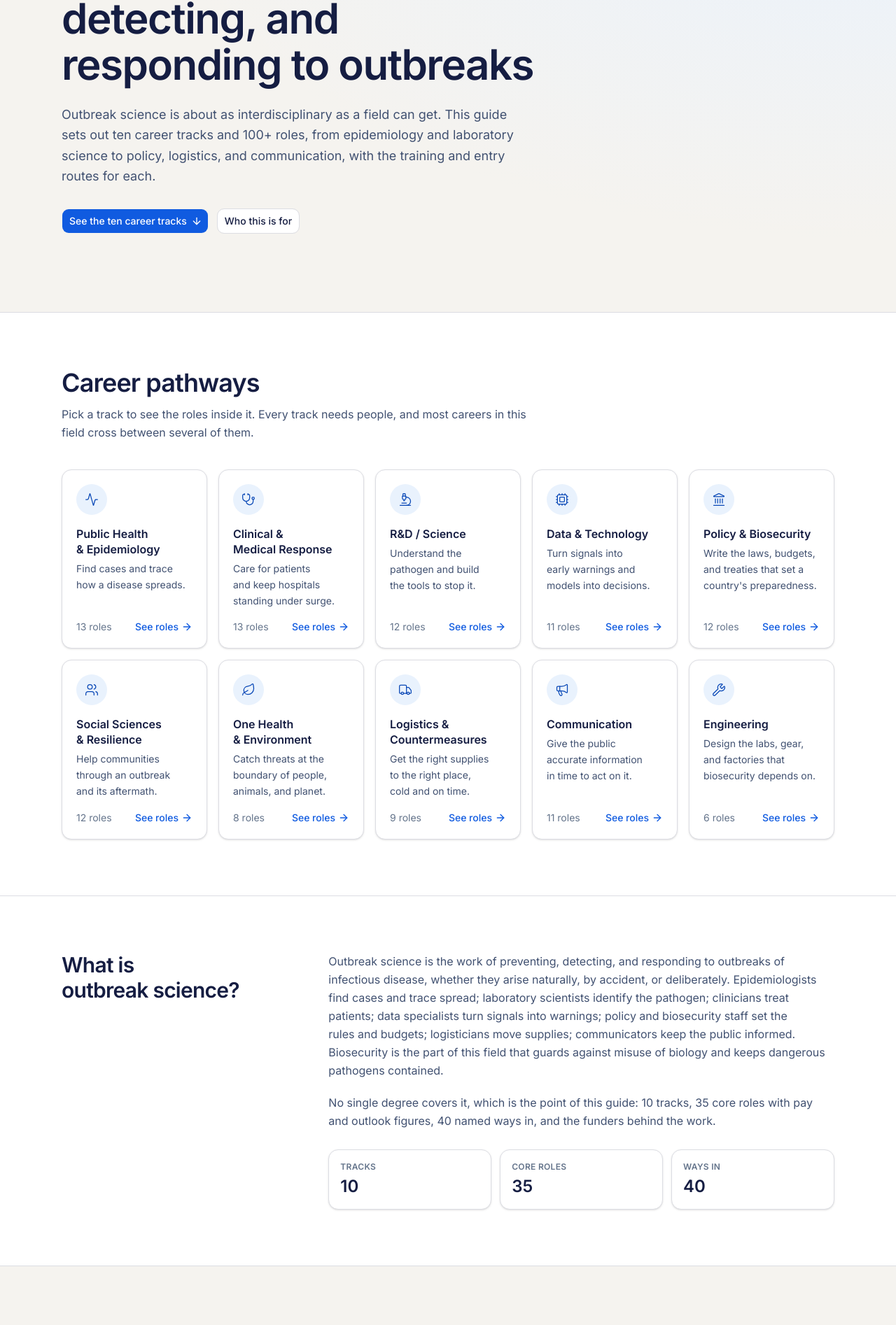
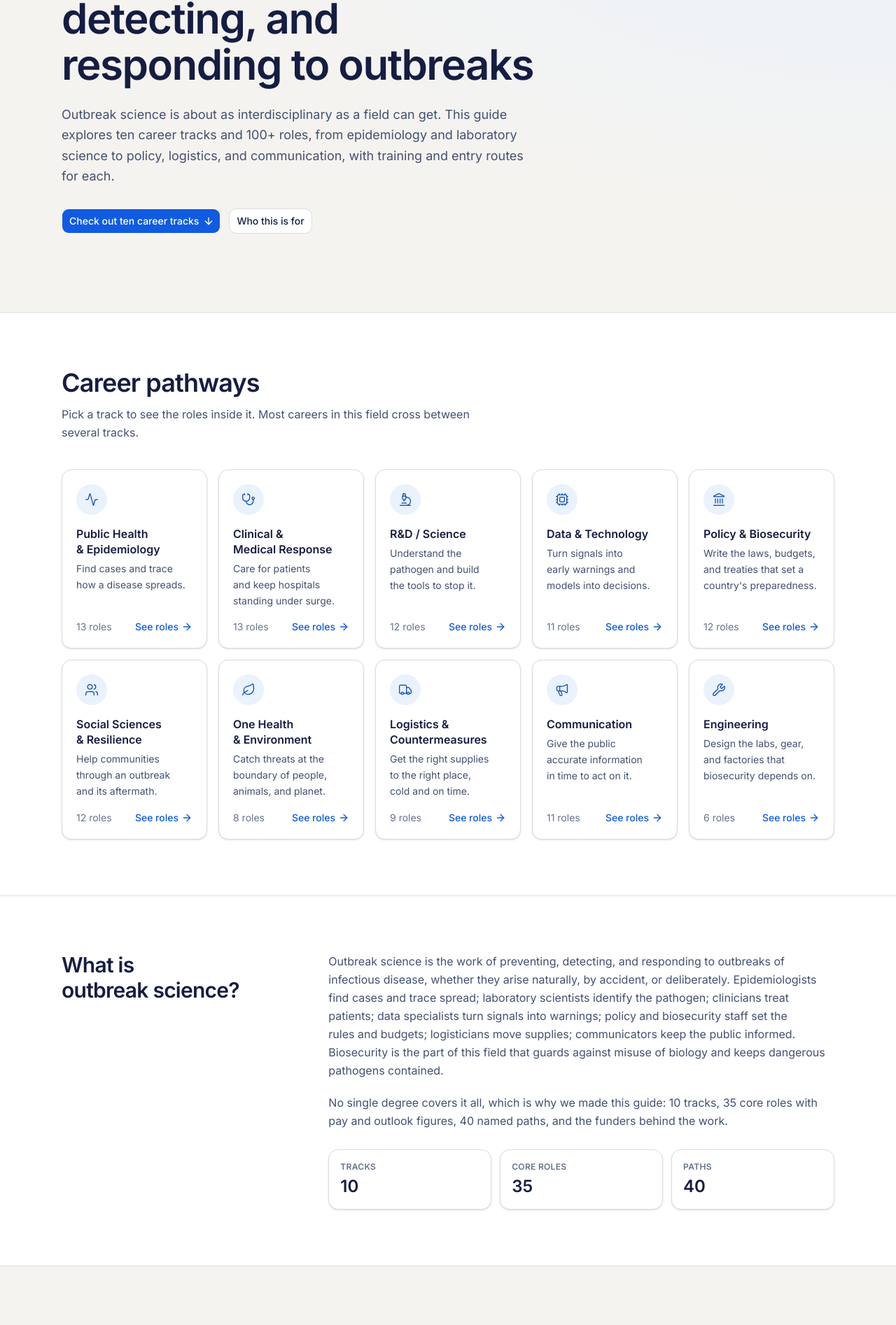
Before and after one commit to phagehunter/outbreak-science-careers, a Next.js app: page / in a window 1280 px wide. Shown: the part 286-2180 px from the top of the page at 70% size. Built offline with nearby package versions, Linux system fonts and the light colour scheme.

Commit message:
Update page.tsx
Minor text edits

```diff
--- a/src/app/page.tsx
+++ b/src/app/page.tsx
@@ -42,14 +42,14 @@ export default function Home() {
             </h1>
             <p className="mt-6 max-w-2xl text-lg leading-relaxed text-ink">
               Outbreak science is about as interdisciplinary as a field can
-              get. This guide sets out {spellOut(categories.length)} career tracks and{" "}
+              get. This guide explores {spellOut(categories.length)} career tracks and{" "}
               {roundDownPlus(roleCount)} roles, from epidemiology and laboratory science to
-              policy, logistics, and communication, with the training and entry routes for each.
+              policy, logistics, and communication, with training and entry routes for each.
             </p>
             <div className="mt-8 flex flex-wrap gap-3">
               <Button size="lg" asChild>
                 <a href="#pathways">
-                  See the {spellOut(categories.length)} career tracks
+                  Check out {spellOut(categories.length)} career tracks
                   <ArrowDown data-icon="inline-end" />
                 </a>
               </Button>
@@ -70,9 +70,7 @@ export default function Home() {
               Career pathways
             </h2>
             <p className="mt-3 text-base leading-relaxed text-ink">
-              Pick a track to see the roles inside it. Every track needs
-              people, and most careers in this field cross between several of
-              them.
+              Pick a track to see the roles inside it. Most careers in this field cross between several tracks.
             </p>
           </div>
           <CareerVisualizer />
@@ -96,8 +94,8 @@ export default function Home() {
                 against misuse of biology and keeps dangerous pathogens contained.
               </p>
               <p>
-                No single degree covers it, which is the point of this guide: {categories.length} tracks,{" "}
-                {roles.length} core roles with pay and outlook figures, {routesData.routes.length} named ways in,
+                No single degree covers it all, which is why we made this guide: {categories.length} tracks,{" "}
+                {roles.length} core roles with pay and outlook figures, {routesData.routes.length} named paths,
                 and the funders behind the work.
               </p>
               <dl className="grid grid-cols-3 gap-3 pt-2">
@@ -110,7 +108,7 @@ export default function Home() {
                   <dd className="mt-1 font-heading text-2xl font-semibold text-foreground">{roles.length}</dd>
                 </div>
                 <div className="rounded-xl border border-border bg-card p-4 shadow-sm">
-                  <dt className="text-xs font-semibold tracking-wide text-muted-foreground uppercase">Ways in</dt>
+                  <dt className="text-xs font-semibold tracking-wide text-muted-foreground uppercase">Paths</dt>
                   <dd className="mt-1 font-heading text-2xl font-semibold text-foreground">{routesData.routes.length}</dd>
                 </div>
               </dl>
@@ -168,7 +166,7 @@ export default function Home() {
                 epidemiologists and virologists.
               </p>
               <p className="text-sm text-muted-foreground">
-                Disclaimer: Role lists are a starting point, not a complete
+                Disclaimer: Role lists are a starting point and not a complete
                 census.
               </p>
               <div className="rounded-xl border border-border bg-card p-5 shadow-sm">
```
